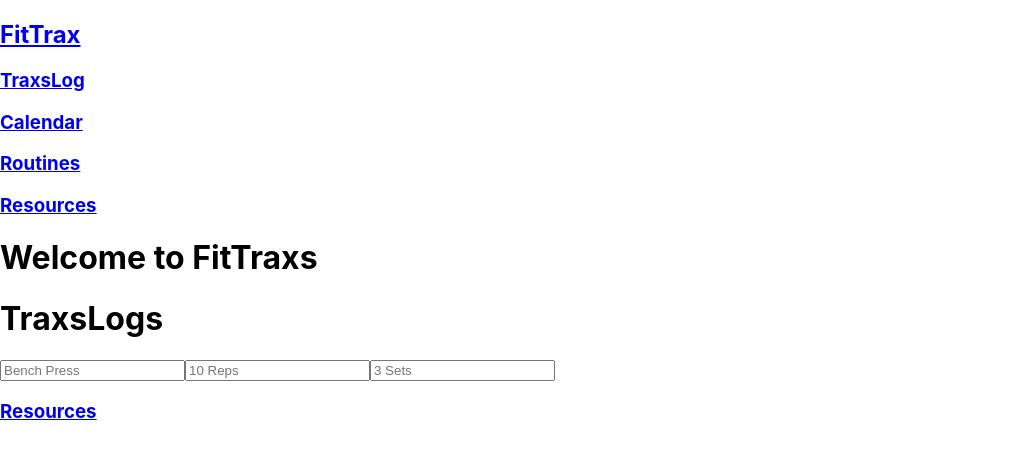
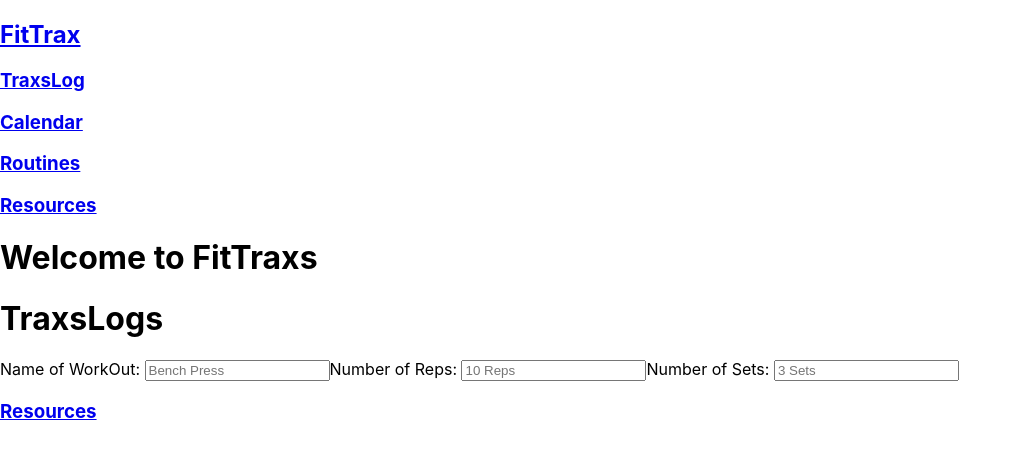
Before and after one commit to soumor801/FitTraxs, a React (Create React App) app in the folder client/: page /TraxsLog in a window 1280 px wide. Shown: the top 456 px of the page, without its empty margins (0-1022 px from the left). Built offline with nearby package versions, Linux system fonts and the light colour scheme.

Commit message:
add form to traxslog page

```diff
--- a/client/src/Components/TraxsLog.js
+++ b/client/src/Components/TraxsLog.js
@@ -4,12 +4,14 @@ function TraxsLog() {
     <div>
       <h1>TraxsLogs</h1>
       <form>
+      <label htmlFor="Name of WorkOut">Name of WorkOut: </label>
+        <input type='text' placeholder='Bench Press' id='Name of WorkOut'/>
 
-        <input type='text' placeholder='Bench Press'/>
+        <label htmlFor="Number of Reps">Number of Reps: </label>
+        <input type='text' placeholder='10 Reps' id='Number of Reps' />
 
-        <input type='text' placeholder='10 Reps'/>
-
-        <input type='text' placeholder='3 Sets'/>
+        <label htmlFor="Number of Sets">Number of Sets: </label>
+        <input type='text' placeholder='3 Sets' id='Number of Sets'/>
 
 
 
```
